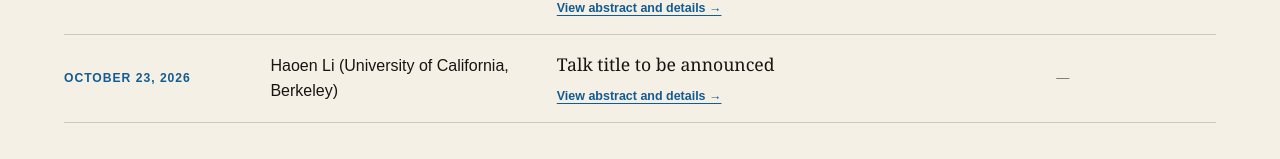
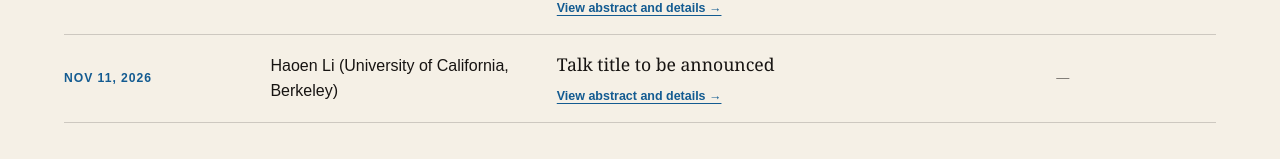
Before and after one commit to zrz1996/purdue-umich-quantum-algorithms-seminar, a Next.js app: page / in a window 1280 px wide. Shown: the part 1759-1918 px from the top of the page. Built offline with nearby package versions, Linux system fonts and the light colour scheme.

Commit message:
Update talks.ts

```diff
--- a/app/data/talks.ts
+++ b/app/data/talks.ts
@@ -76,8 +76,8 @@ export const talks: Talk[] = [
     materials: [],
   },
   {
-    slug: '2026-10-23-haoen-li',
-    date: 'October 23, 2026',
+    slug: '2026-11-11-haoen-li',
+    date: 'Nov 11, 2026',
     speaker: 'Haoen Li (University of California, Berkeley)',
     title: 'TBD',
     abstract: 'TBD',
```
